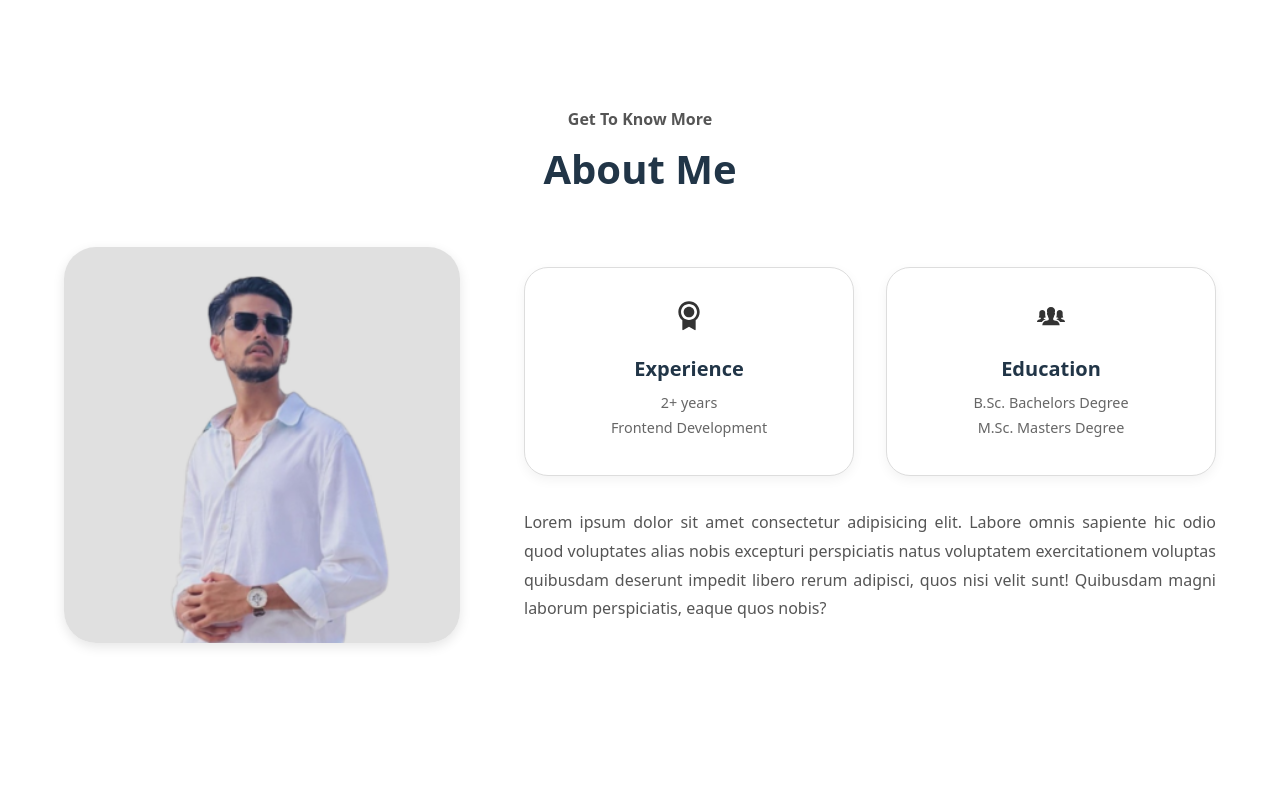
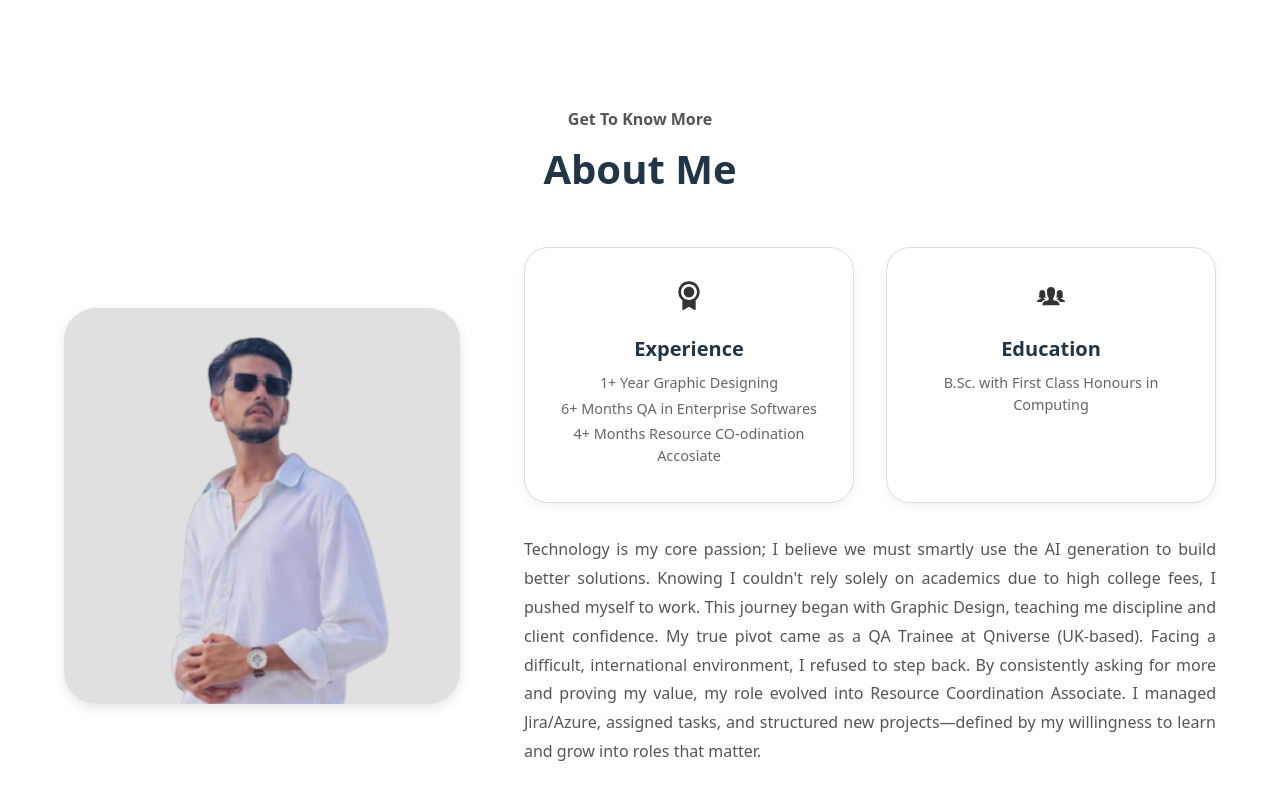
Before and after one commit to aashutoshpandey11/aashutosh-portfolio, a React (Vite) app: page / in a window 1280 px wide. Shown: the part 789-1589 px from the top of the page. Before the commit the page ends 1528 px from the top, so only its background shows below. Built offline with nearby package versions, Linux system fonts and the light colour scheme.

Commit message:
Updated AboutME section

```diff
--- a/src/components/AboutMe.jsx
+++ b/src/components/AboutMe.jsx
@@ -32,20 +32,24 @@ const AboutMe = () => {
             <div className="about-me-card">
               <RiAwardFill className="about-me-icon" />
               <h3 className="about-me-card-title">Experience</h3>
-              <p className="about-me-card-text">2+ years</p>
-              <p className="about-me-card-text">Frontend Development</p>
+              <p className="about-me-card-text">1+ Year Graphic Designing</p>
+              <p className="about-me-card-text">6+ Months QA in Enterprise Softwares</p>
+              <p className="about-me-card-text">4+ Months Resource CO-odination Accosiate</p>
             </div>
 
             <div className="about-me-card">
               <IoIosPeople className="about-me-icon" />
               <h3 className="about-me-card-title">Education</h3>
-              <p className="about-me-card-text">B.Sc. Bachelors Degree</p>
-              <p className="about-me-card-text">M.Sc. Masters Degree</p>
+              <p className="about-me-card-text">B.Sc. with First Class Honours in Computing</p>
             </div>
           </div>
 
           <p className="about-me-description">
-            Lorem ipsum dolor sit amet consectetur adipisicing elit. Labore omnis sapiente hic odio quod voluptates alias nobis excepturi perspiciatis natus voluptatem exercitationem voluptas quibusdam deserunt impedit libero rerum adipisci, quos nisi velit sunt! Quibusdam magni laborum perspiciatis, eaque quos nobis?
+           Technology is my core passion; I believe we must smartly use the AI generation to build better solutions.
+           Knowing I couldn't rely solely on academics due to high college fees, I pushed myself to work.
+           This journey began with Graphic Design, teaching me discipline and client confidence. My true pivot came as a QA Trainee at Qniverse (UK-based).
+           Facing a difficult, international environment, I refused to step back. By consistently asking for more and proving my value, my role evolved into Resource Coordination Associate.
+           I managed Jira/Azure, assigned tasks, and structured new projects—defined by my willingness to learn and grow into roles that matter.
           </p>
         </div>
       </div>
```
